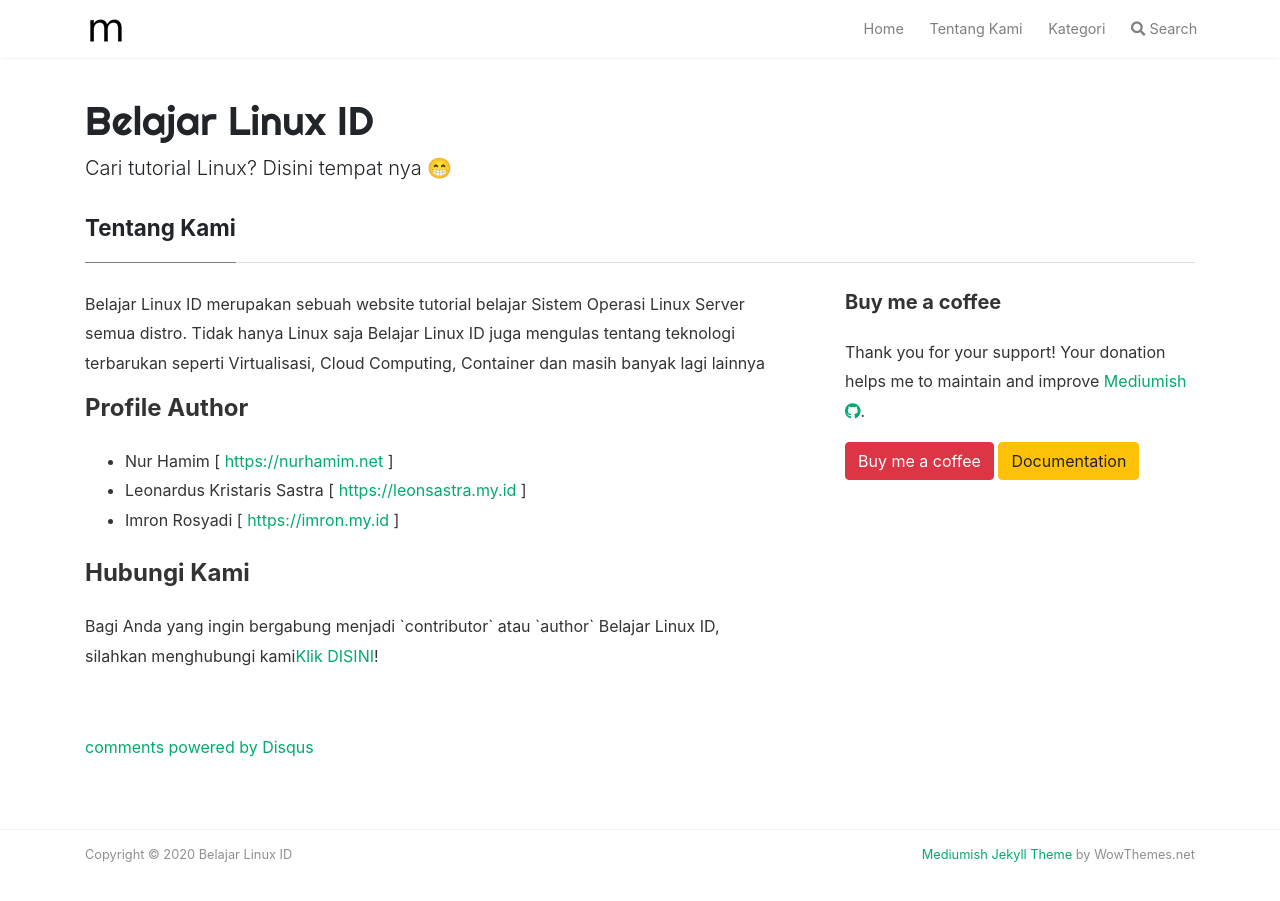
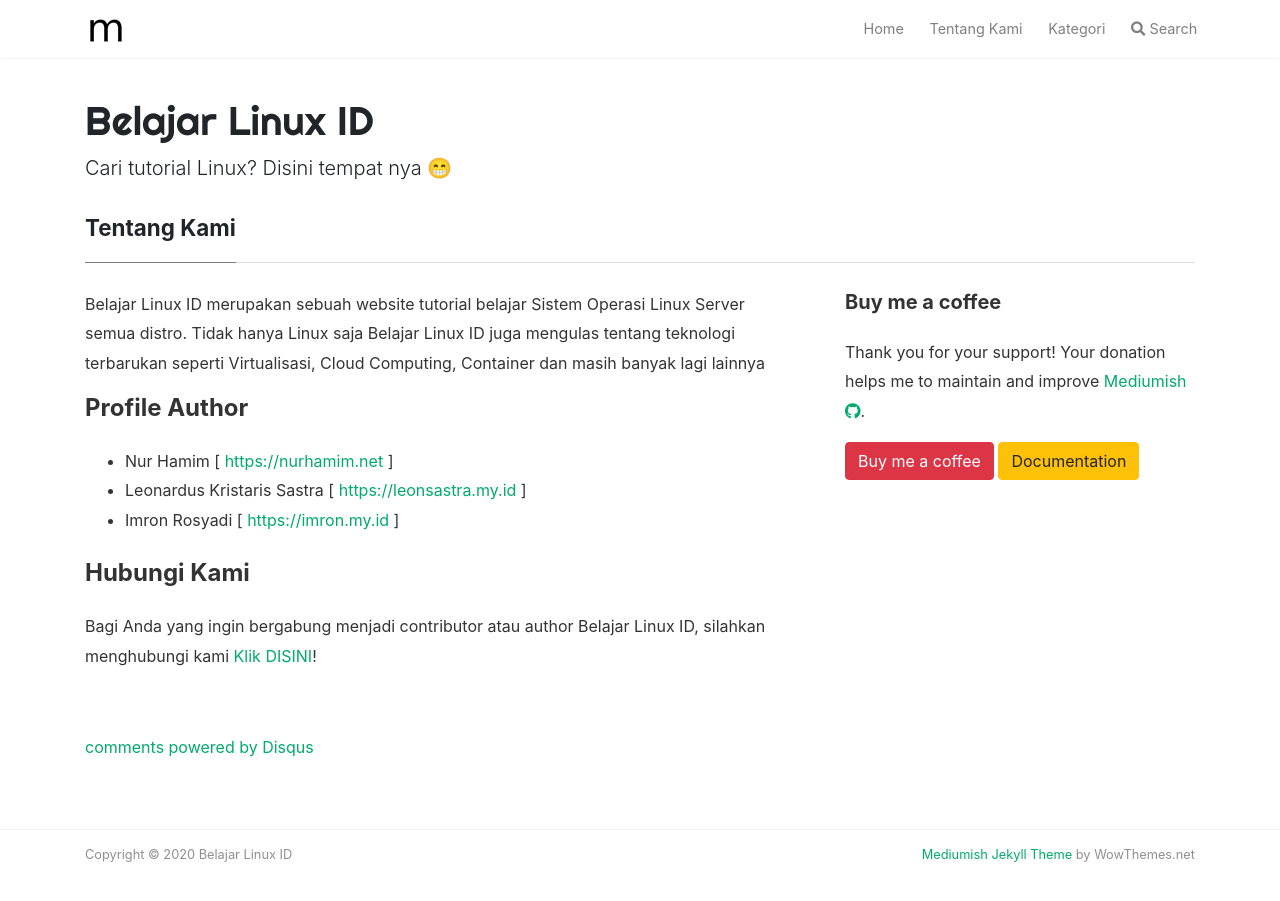
Before and after one commit to hiblinux/belajar-linux-id, a Jekyll site: the page built from _pages/about.md, in a window 1280 px wide and 938 px high. Shown: the top 901 px of the window. Built offline with Jekyll 4.4.1, drawn with Linux system fonts in a browser that asks for light colours; nearby versions of some CDN libraries; comment, search, counter and statistics services are not loaded.

```diff
--- a/_pages/about.md
+++ b/_pages/about.md
@@ -23,7 +23,7 @@ comments: true
 
 <h4>Hubungi Kami</h4>
 
-<p>Bagi Anda yang ingin bergabung menjadi `contributor` atau `author` Belajar Linux ID, silahkan menghubungi kami<a href="https://t.me/hamimaja">Klik DISINI</a>!</p>
+<p>Bagi Anda yang ingin bergabung menjadi contributor atau author Belajar Linux ID, silahkan menghubungi kami <a href="https://t.me/hamimaja">Klik DISINI</a>!</p>
 
 </div>
 
```
